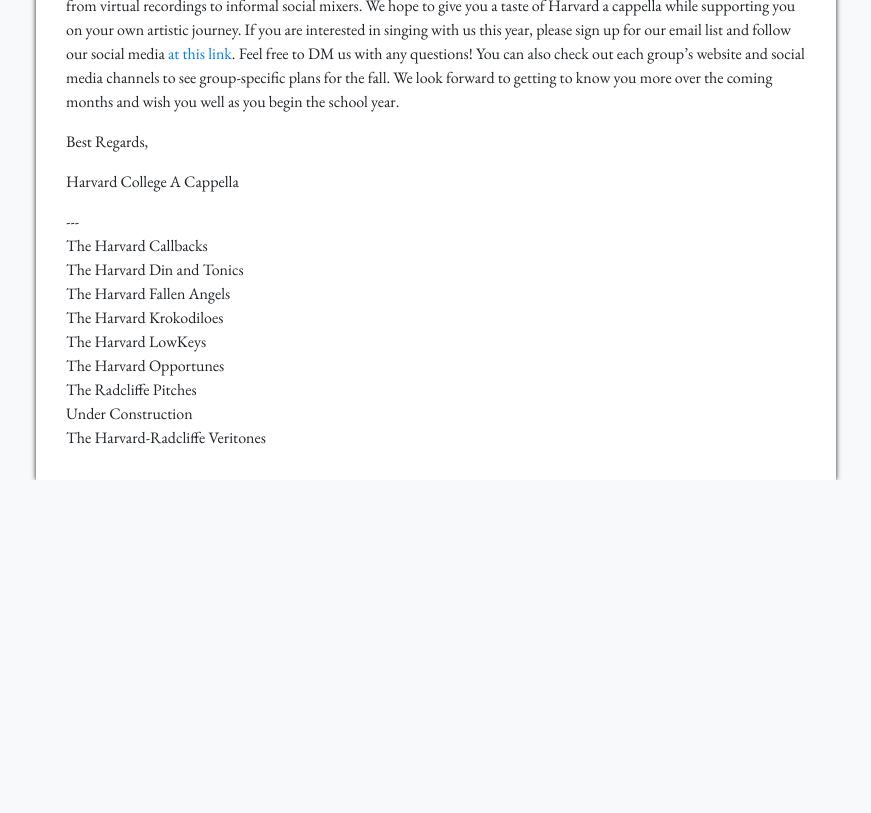
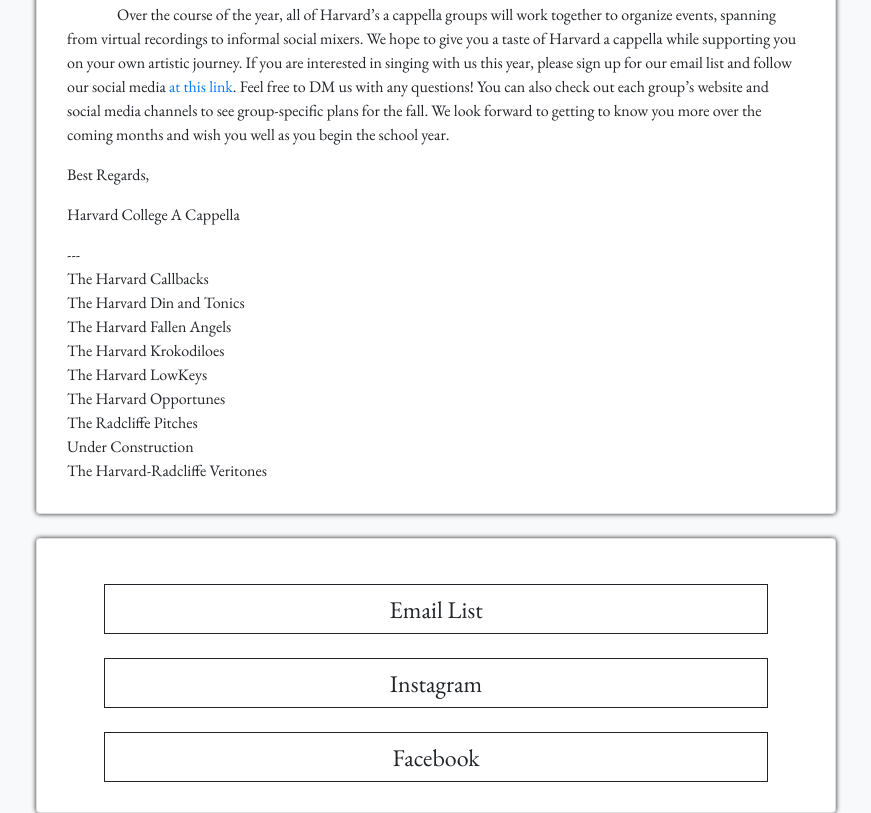
Before and after one commit to harvardacappella/statement, a plain HTML site: page index.html in a window 1280 px wide. Shown: the part 349-1162 px from the top of the page, without its empty margins (204-1075 px from the left). Before the commit the page ends 829 px from the top, so only its background shows below. Drawn offline with nearby package versions, Linux system fonts and the light colour scheme.

Commit message:
starting a link card

```diff
--- a/index.html
+++ b/index.html
@@ -11,7 +11,7 @@
 	<div id="header">
 		<img src="harvard a cappella.png" height=80px>
 	</div>
-	<div id="statement">
+	<div class="card" id="statement">
 		<p>Dear Harvard College Students,<p>
 
 		<p class="indent">On behalf of the entire Harvard a cappella community, we hope that you are all staying safe and preparing for an undoubtedly unusual but exciting school year. A cappella music has been a huge part of our undergraduate experience, and we cannot wait to continue singing with you this fall. Each a cappella group at Harvard has its own distinct musical style, culture, and history. Regardless of the group you join, we are confident that you will make lasting memories and forge powerful musical connections. Although the restrictions imposed by the pandemic will preclude many of these groups from conducting auditions this fall, we are all committed to finding creative ways to welcome you to our vibrant community. <p>
@@ -33,5 +33,19 @@
 		The Harvard-Radcliffe Veritones <br>
 
 	</div>
+
+	<br>
+
+	<div class="card" id="links">
+		<div class="link">
+			Email List
+		</div> <br>
+		<div class="link">
+			Instagram
+		</div> <br>
+		<div class="link">
+			Facebook
+		</div>
+	</div>
 </body>
 </html>
--- a/style.css
+++ b/style.css
@@ -2,16 +2,16 @@ body {
 	background-color: #f8f9fa
 }
 
-#statement {
+.card {
 	background-color: #ffffff;
 	width: 90%;
 	max-width: 800px;
 	margin: auto;
 	padding: 30px;
+	box-shadow: 0px 0px 5px;
+	z-index: 1;
+	font-family: 'EB Garamond';
 	padding-top: 45px;
-	box-shadow: 0px 0px 5px;
-
-	font-family: 'EB Garamond';
 }
 
 #header {
@@ -19,6 +19,19 @@ body {
 	text-align: center;
 	height: 50px;
 	padding: 10px;
+	z-index: 3;
+	position: relative;
+}
+
+.link {
+	text-align: center;
+	font-size: 24;
+	margin: auto;
+	width: 90%;
+	height: 50px;
+	line-height: 50px;
+	border-style: solid;
+	border-width: 1;
 }
 
 .indent {
```
